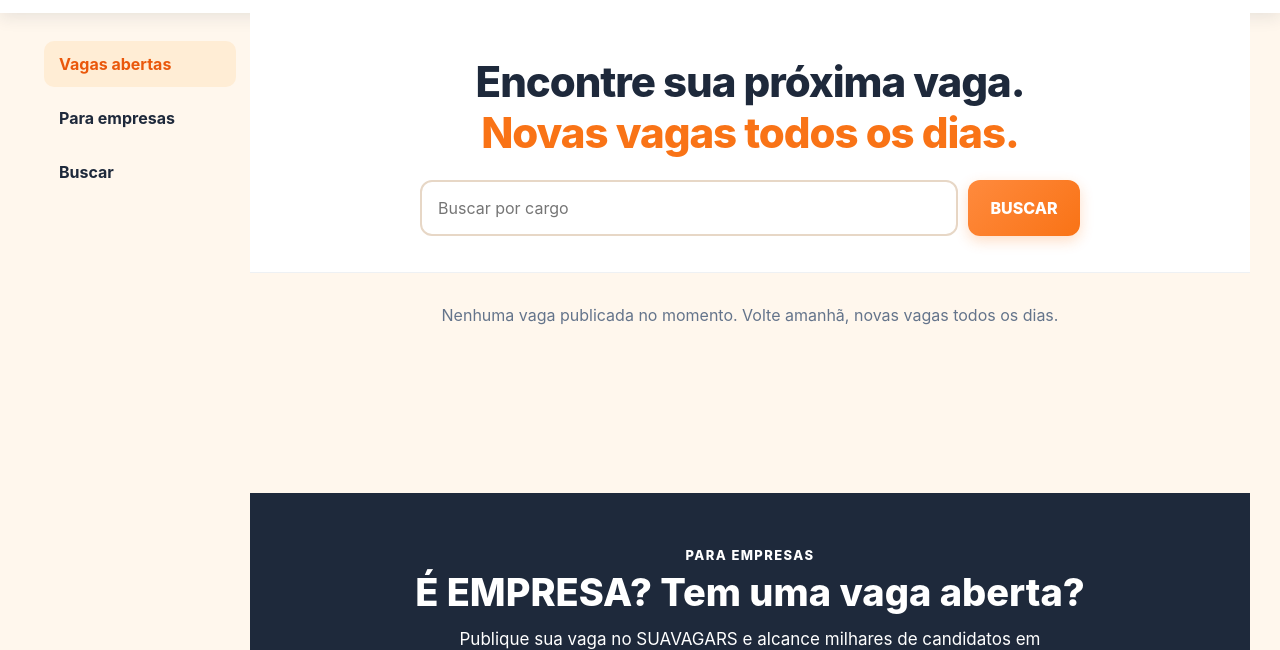
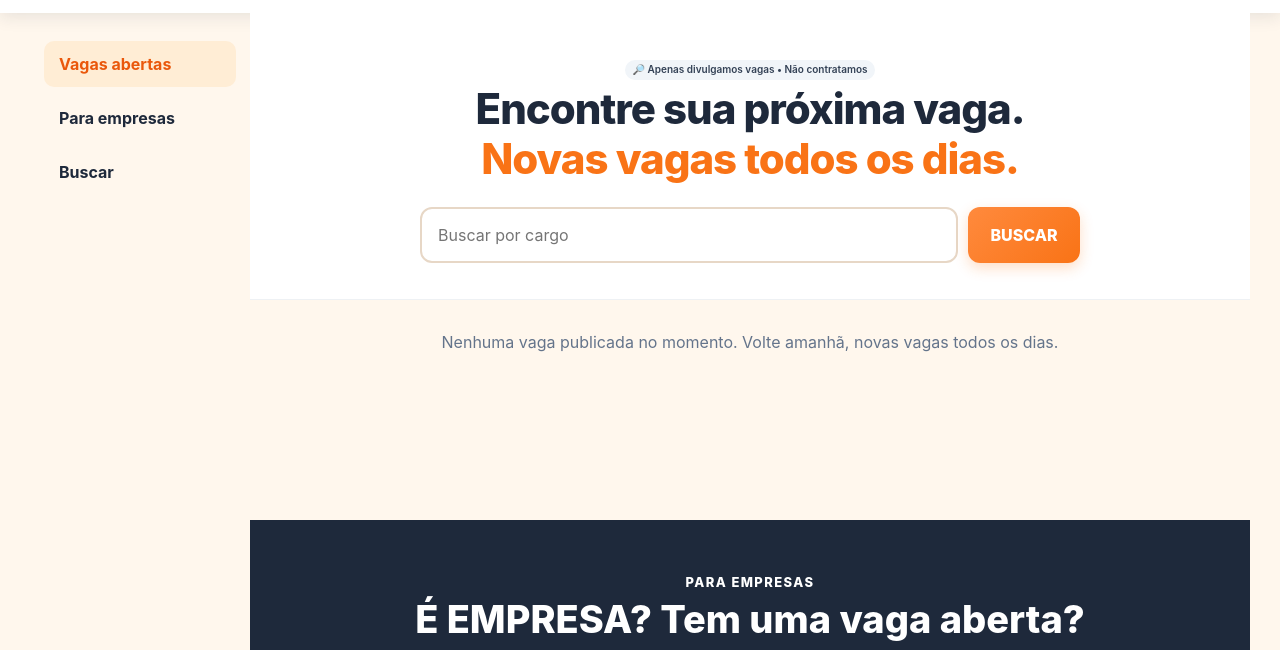
Before and after one commit to jfnunezdev/suavagars-tool, a website: page index.html in a window 1280 px wide. Shown: the part 143-793 px from the top of the page. Drawn offline with Linux system fonts and the light colour scheme; no server answers.

Commit message:
Adiciona selo de divulgação na página inicial
Co-authored-by: Copilot <223556219+Copilot@users.noreply.github.com>

```diff
--- a/index.html
+++ b/index.html
@@ -30,6 +30,7 @@
 
     <div class="page-content">
       <section id="vagas" class="hero" aria-labelledby="hero-title">
+        <p class="disclosure-badge">🔎 Apenas divulgamos vagas • Não contratamos</p>
         <h1 id="hero-title">Encontre sua próxima vaga.<br><span>Novas vagas todos os dias.</span></h1>
         <form id="job-search" class="search-box" role="search">
           <label for="search-input" class="sr-only">Buscar vaga por cargo</label>
```
